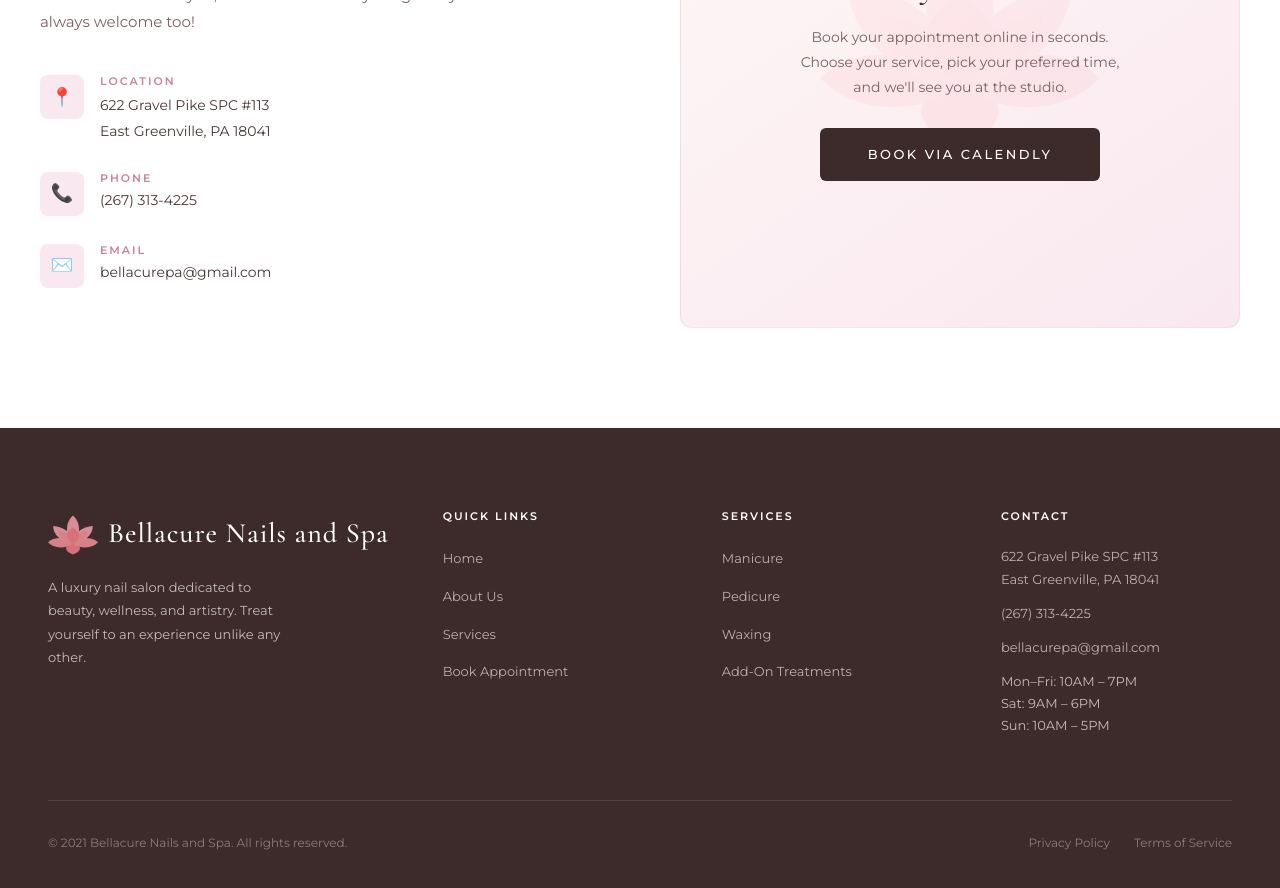
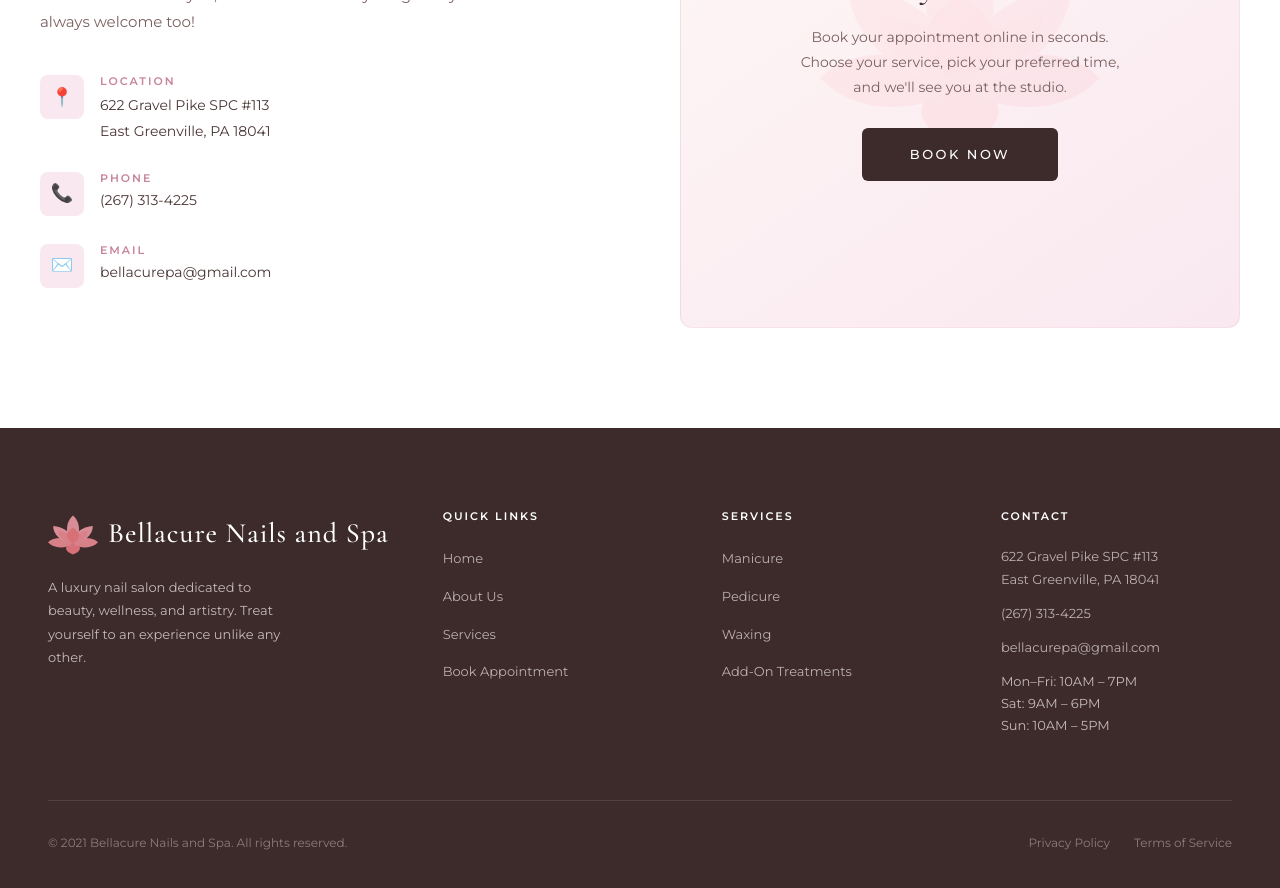
Before and after one commit to anh-mle/bellacure, a React (Vite) app: page / in a window 1280 px wide. Shown: the part 3960-4848 px from the top of the page. Built offline with nearby package versions, Linux system fonts and the light colour scheme.

Commit message:
change booking link

```diff
--- a/src/components/Contact.tsx
+++ b/src/components/Contact.tsx
@@ -80,7 +80,7 @@
               rel="noopener noreferrer"
               className="btn-primary booking-btn"
             >
-              Book via Calendly
+              Book Now
             </a>
           </div>
         </Reveal>
--- a/src/config.ts
+++ b/src/config.ts
@@ -1,5 +1,5 @@
 // Replace this with your actual Calendly link
-export const CALENDLY_URL = 'https://calendly.com/bellacurepa/'
+export const CALENDLY_URL = 'https://www.lldtek.org/salon/appt/VUVGZk1USXdNVGM9'
 
 export const ADDRESS = '622 Gravel Pike SPC #113, East Greenville, PA 18041'
 export const MAPS_URL = `https://www.google.com/maps/place/BELLACURE+Nails+%26+Spa/@40.4131621,-75.5140474,17z/data=!3m2!4b1!5s0x89c426372ed3aec5:0xc529eaa2f53b7caf!4m6!3m5!1s0x89c427351ff5be83:0x19eae4cc55f73a7d!8m2!3d40.4131581!4d-75.5091765!16s%2Fg%2F11nxq7hgyf?entry=ttu&g_ep=EgoyMDI2MDMxMS4wIKXMDSoASAFQAw%3D%3D`
```
Also changed, not shown: 5 other files (tests, documents, lock files or other folders).
